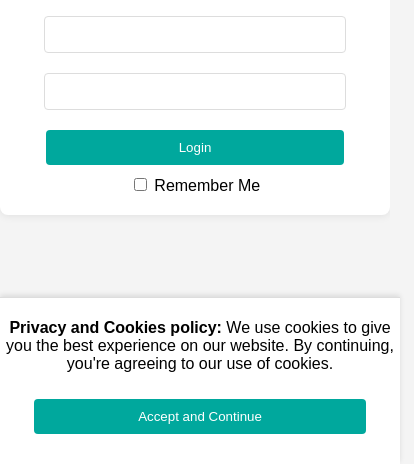
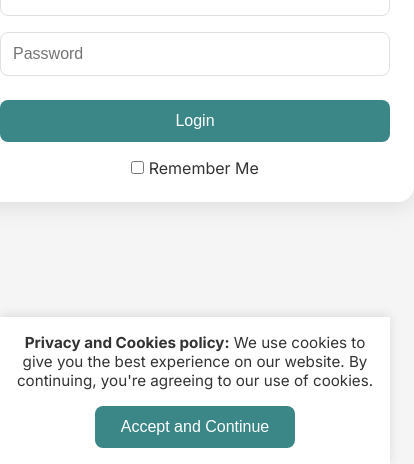
Before and after one commit to visyat/kanban-board, a website: page public/login.html in a window 390 px wide. Shown: the part 380-844 px from the top of the page, 414 px wide, since content can reach past the window. Drawn offline with Linux system fonts and the light colour scheme.

Commit message:
style/ui changes to notes & login page

```diff
--- a/public/login.css
+++ b/public/login.css
@@ -1,64 +1,117 @@
+:root {
+    --primary: #3b8686;
+    --text: #333333;
+    --background: #f5f5f5;
+    --card: #ffffff;
+    --shadow: rgba(0, 0, 0, 0.1);
+  }
+
 body {
     display: flex;
+    flex-direction: column;
     justify-content: center;
     align-items: center;
-    height: 100vh;
+    min-height: 100vh;
     margin: 0;
-    font-family: Arial, Helvetica, sans-serif;
-    background-color: #f4f4f4;
+    font-family: 'Inter';
+    background-color: var(--background);
+    color: var(--text);
+}
+.login-form {
+    background: var(--card);
+    padding: 2.5rem;
+    border-radius: 16px;
+    box-shadow: 0 4px 24px var(--shadow);
+    width: 100%;
+    max-width: 400px;
+    text-align: center;
+}
+.login-form h1 {
+    margin: 0 0 1.5rem;
+    font-size: 1.75rem;
+    font-weight: 700;
+    color: var(--text);
 }
 
-/* Styles for the login form container */
-.login-form {
-    background: white;
-    padding: 20px;
+input[type="text"],
+input[type="password"] {
+    width: 100%;
+    padding: 0.75rem;
+    margin: 0.5rem 0;
+    border: 1px solid #e0e0e0;
     border-radius: 8px;
-    box-shadow: 0 0 10px rgba(0,0,0,0.1);
-    text-align: center;
+    font-size: 1rem;
+    transition: border-color 0.2s ease;
+    box-sizing: border-box;
 }
 
-/* Input and button styling */
-input[type="text"],
-input[type="password"] {
-    width: 80%;
-    padding: 10px;
-    margin: 10px 0;
-    border: 1px solid #ddd;
-    border-radius: 4px;
+input[type="text"]:focus,
+input[type="password"]:focus {
+    outline: none;
+    border-color: var(--primary);
 }
 
 button {
-    width: 85%;
-    padding: 10px;
-    margin: 10px 0;
-    background-color: #00a89d;
+    width: 100%;
+    padding: 0.75rem;
+    margin: 1rem 0;
+    background-color: var(--primary);
     color: white;
     border: none;
-    border-radius: 4px;
+    border-radius: 8px;
+    font-size: 1rem;
+    font-weight: 500;
+    cursor: pointer;
+    transition: background-color 0.2s ease;
+}
+button:hover {
+    background-color: #327373;
+}
+
+.remember-me {
+    display: flex;
+    align-items: center;
+    justify-content: center;
+    gap: 0.5rem;
+    margin: 1rem 0;
+    font-size: 0.9rem;
+}
+input[type="checkbox"] {
+    margin: 0;
     cursor: pointer;
 }
 
-button:hover {
-    background-color: #00a89d;
-}
-
-/* Cookie consent box styling and animation */
 .cookie-consent {
     position: fixed;
-    bottom: 0%; /* Start off screen */
-    left: -100%;
-    width: 100%;
-    background: white;
-    /* line-height: 3; */
-    padding: 5px;
-    padding-bottom: 20px;
+    bottom: 0;
+    left: 0;
+    right: 0;
+    background: var(--card);
+    padding: 1rem;
     text-align: center;
-    border-top: 1px solid #ddd;
-    box-shadow: 0 -2px 5px rgba(0,0,0,0.1);
-    animation: slideIn 1s forwards;
+    box-shadow: 0 -2px 10px var(--shadow);
+    animation: slideIn 0.5s ease-out;
+}
+.cookie-consent p {
+    margin: 0 0 1rem;
+    font-size: 0.95rem;
+}
+.cookie-consent button {
+    max-width: 200px;
+    margin: 0 auto;
 }
 
 @keyframes slideIn {
-    from { left: -100%; }
-    to { left: 0%; }
+    from {
+        transform: translateY(100%);
+    }
+    to {
+        transform: translateY(0);
+    }
 }
+@media (max-width: 480px) {
+    .login-form {
+        margin: 1rem;
+        padding: 1.5rem;
+    }
+}
--- a/public/login.html
+++ b/public/login.html
@@ -6,13 +6,17 @@
         <title>Login Page</title>
         <link rel="stylesheet" href="./login.css">
         <script type="module" src="login.js"></script>
+
+        <link rel="preconnect" href="https://fonts.googleapis.com">
+        <link rel="preconnect" href="https://fonts.gstatic.com" crossorigin>
+        <link href="https://fonts.googleapis.com/css2?family=Inter:ital,opsz,wght@0,14..32,100..900;1,14..32,100..900&display=swap" rel="stylesheet">
     </head>
     <body>
         <div class="login-form">
             <h1>Welcome to Task Board!</h1>
             <form class="login">
-                <input id="usernameForm" type="text" autocomplete="Username">
-                <input id="passwordForm" type="password" autocomplete="Password">
+                <input id="usernameForm" type="text" placeholder="Username">
+                <input id="passwordForm" type="password" placeholder="Password">
                 <button type="submit">Login</button>
                 <br>
                 <input id="rememberCheckBox" type="checkbox"> Remember Me
```
Also changed, not shown: public/styles.css (+6 -3 lines), public/styles2.css (+60 -35 lines).
